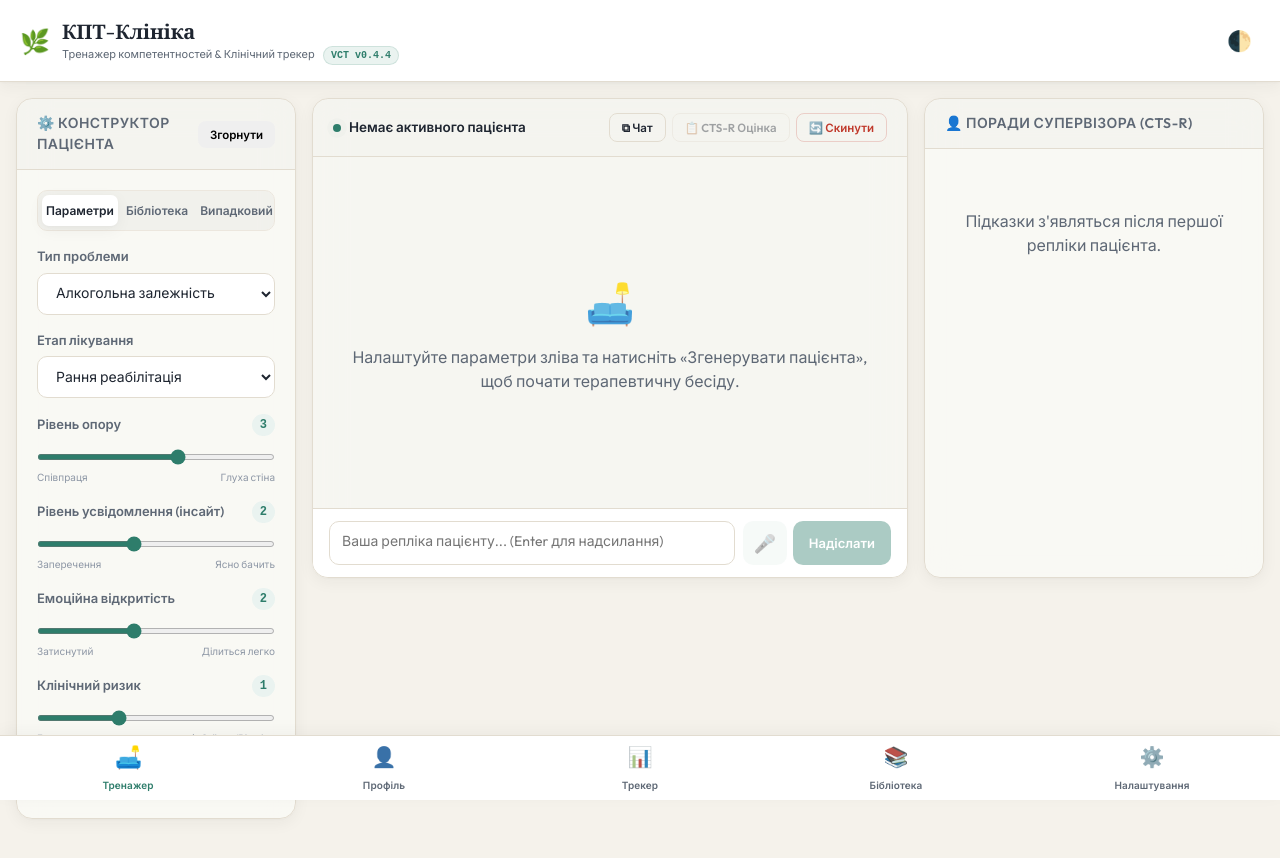
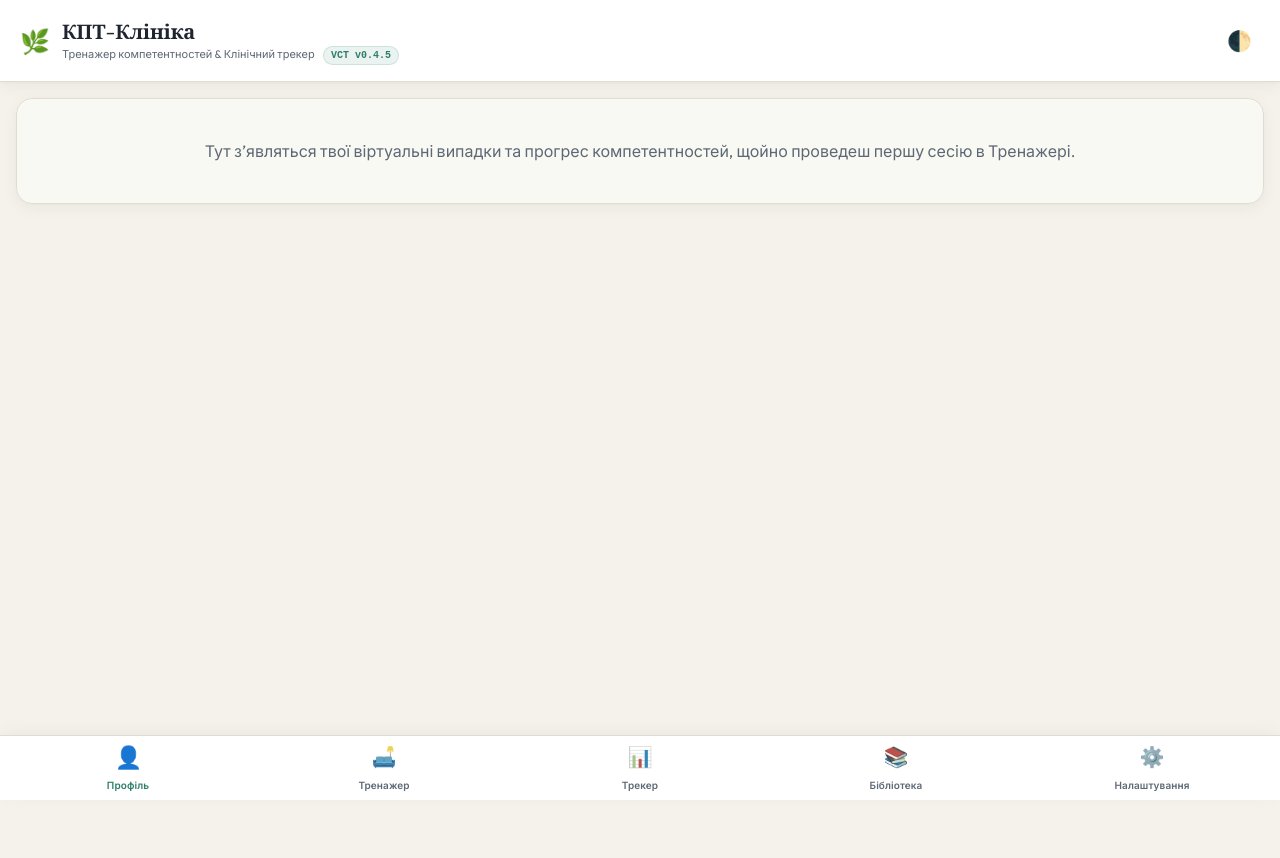
Before and after one commit to ion5tihi/kpt-pwa, a website with bundled scripts: page index.html in a window 1280 px wide. After the commit the page ends 800 px from the top, so only its background shows below. Built offline with nearby package versions, Linux system fonts and the light colour scheme; a web font is replaced by a local one.

Commit message:
Feat: Профіль — перша й стартова вкладка (нагадування про прогрес) + v0.4.5
Профіль стає головним: ліворуч у навігації й активний за замовчуванням, щоб на старті
бачити свій кейслоад і прогрес (або підказку йти в Тренажер, якщо порожньо).
- index.html: кнопка «Профіль» першою + active; active-секція → tab-profile (Тренажер без active)
- app.js: activeTab → 'tab-profile'
- версія в шапці + SW → v0.4.5

Co-Authored-By: Claude Opus 4.8 <noreply@anthropic.com>

```diff
--- a/app.js
+++ b/app.js
@@ -18,7 +18,7 @@ let patients = storage.getPatients();
 // Симуляційні випадки (Case) для тренажерних пацієнтів — keyed by код пацієнта.
 // Тримають справжній ClinicalState; рушій просуває його між сесіями (Фаза 1+2).
 let cases = storage.getCases();
-let activeTab = 'tab-simulator';
+let activeTab = 'tab-profile';
 let selectedPatientIndex = 0;
 let busy = false;
 
--- a/index.html
+++ b/index.html
@@ -28,7 +28,7 @@
       <div class="logo-icon">🌿</div>
       <div class="logo-text">
         <h1>КПТ-Клініка</h1>
-        <div class="header-subtitle">Тренажер компетентностей & Клінічний трекер <span id="app-version" class="app-version">VCT v0.4.4</span></div>
+        <div class="header-subtitle">Тренажер компетентностей & Клінічний трекер <span id="app-version" class="app-version">VCT v0.4.5</span></div>
       </div>
     </div>
     <div class="header-actions">
@@ -40,7 +40,7 @@
   <main class="app-main">
 
     <!-- TAB 1: SIMULATOR -->
-    <section id="tab-simulator" class="tab-content active">
+    <section id="tab-simulator" class="tab-content">
 
       <div class="simulator-layout">
 
@@ -219,7 +219,7 @@
     </section>
 
     <!-- TAB: PROFILE — кейслоад + прогрес стажера (винесено з Тренажера) -->
-    <section id="tab-profile" class="tab-content">
+    <section id="tab-profile" class="tab-content active">
       <div class="profile-layout">
 
         <!-- Caseload — список віртуальних випадків зі статусами (T1.5) -->
@@ -563,13 +563,13 @@
 
   <!-- Bottom Navigation Bar -->
   <nav class="app-nav">
-    <button class="nav-item active" data-tab="tab-simulator">
+    <button class="nav-item active" data-tab="tab-profile">
+      <span class="nav-icon">👤</span>
+      <span class="nav-label">Профіль</span>
+    </button>
+    <button class="nav-item" data-tab="tab-simulator">
       <span class="nav-icon">🛋️</span>
       <span class="nav-label">Тренажер</span>
-    </button>
-    <button class="nav-item" data-tab="tab-profile">
-      <span class="nav-icon">👤</span>
-      <span class="nav-label">Профіль</span>
     </button>
     <button class="nav-item" data-tab="tab-tracker">
       <span class="nav-icon">📊</span>
--- a/sw.js
+++ b/sw.js
@@ -3,7 +3,7 @@
 // мережі, а кеш — лише офлайн-фолбек. Це усуває «стару версію після деплою» (раніше
 // була stale-while-revalidate, через що доводилось перезавантажувати двічі).
 // ⚠️ Піднімай CACHE_NAME при кожному релізі, щоб старий кеш гарантовано очистився.
-const CACHE_NAME = 'kpt-vct-v0.4.4';
+const CACHE_NAME = 'kpt-vct-v0.4.5';
 const ASSETS = [
   './',
   './index.html',
```
